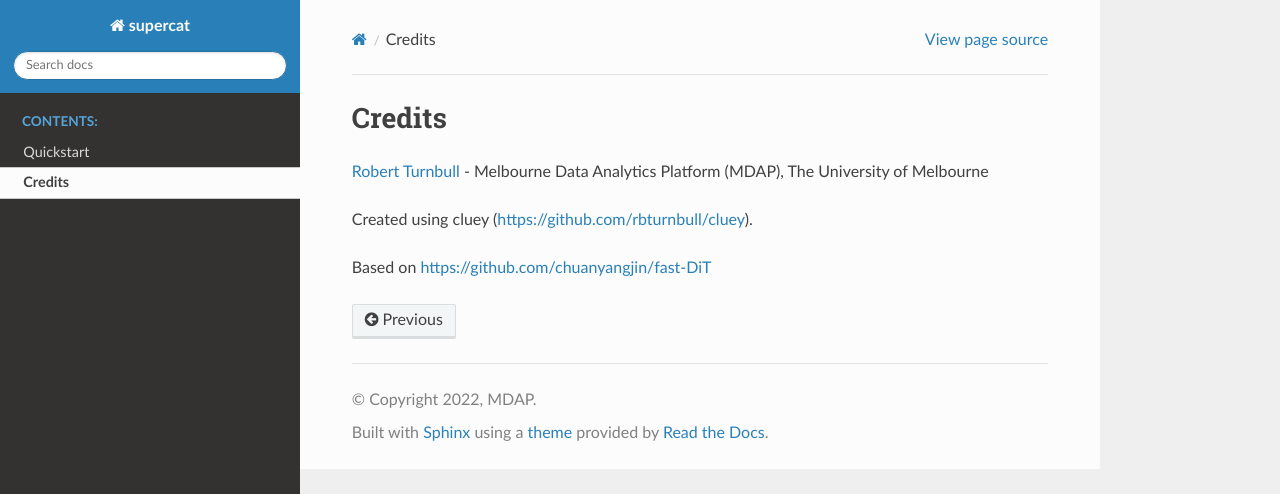
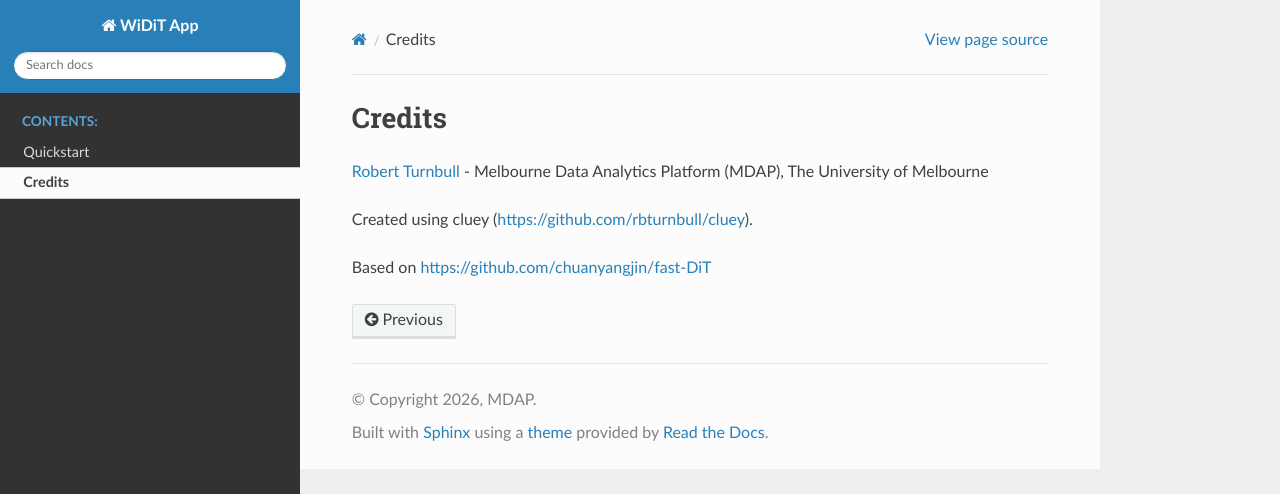
Before and after one commit to rbturnbull/widitapp, a Sphinx documentation site: the page built from docs/credits.rst, in a window 1280 px wide. Shown: the top 494 px of the page. Built offline with Sphinx 7.4.7 and the Read the Docs theme 3.1.0, drawn with Linux system fonts in a browser that asks for light colours.

Commit message:
:abc: updating docs

```diff
--- a/docs/conf.py
+++ b/docs/conf.py
@@ -18,8 +18,8 @@ sys.path.insert(0, os.path.abspath(".."))
 
 # -- Project information -----------------------------------------------------
 
-project = "supercat"
-copyright = "2022, MDAP"
+project = "WiDiT App"
+copyright = "2026, MDAP"
 author = "MDAP"
 
 # The full version, including alpha/beta/rc tags
```
